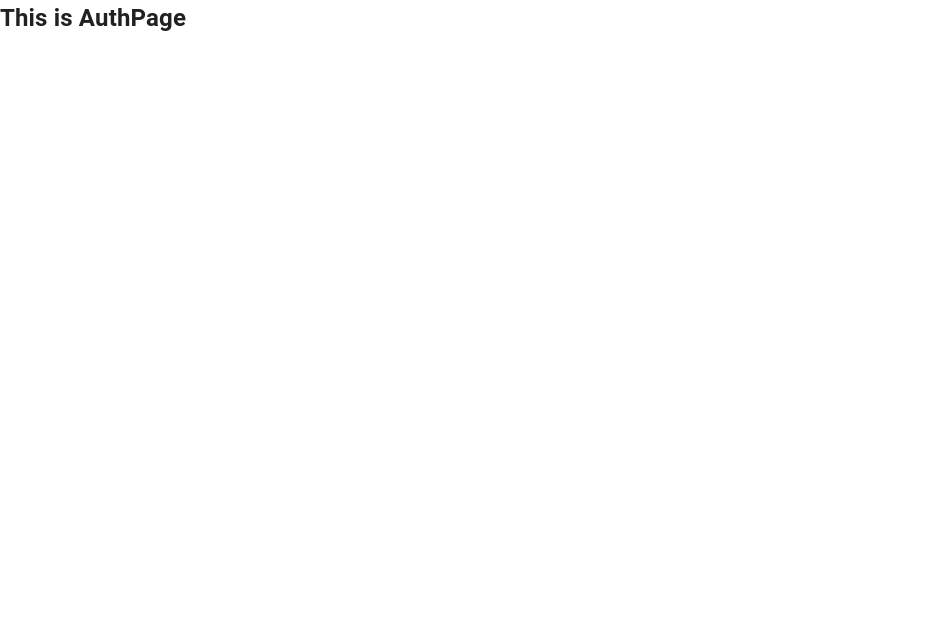
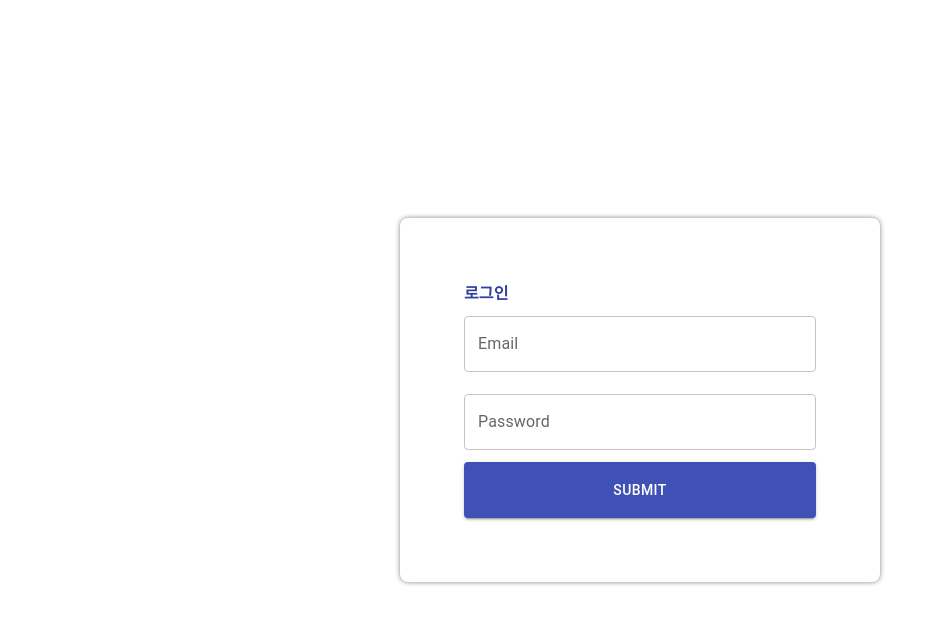
Before and after one commit to junseokoh-hub/react-mui-dashboard, a React (Vite) app: page /auth in a window 1280 px wide. Shown: the top 624 px of the page, without its empty margins (0-946 px from the left). Built offline with nearby package versions, Linux system fonts and the light colour scheme.

Commit message:
feat: add authform in auth page

```diff
--- /dev/null
+++ b/src/components/atoms/Button.tsx
@@ -0,0 +1,28 @@
+import MaterialButton, { ButtonProps } from "@mui/material/Button";
+
+const Button = ({
+  id,
+  name,
+  type,
+  variant,
+  children,
+  color,
+  fullWidth,
+  sx,
+}: ButtonProps) => {
+  return (
+    <MaterialButton
+      id={id}
+      name={name}
+      type={type}
+      variant={variant}
+      color={color}
+      fullWidth={fullWidth}
+      sx={sx}
+    >
+      {children}
+    </MaterialButton>
+  );
+};
+
+export default Button;
--- /dev/null
+++ b/src/components/atoms/Input.tsx
@@ -0,0 +1,16 @@
+import TextField, { TextFieldProps } from "@mui/material/TextField";
+
+const Input = ({ id, label, name, variant, type, sx }: TextFieldProps) => {
+  return (
+    <TextField
+      id={id}
+      label={label}
+      name={name}
+      variant={variant}
+      type={type}
+      sx={sx}
+    />
+  );
+};
+
+export default Input;
--- /dev/null
+++ b/src/components/auth/AuthForm.tsx
@@ -0,0 +1,78 @@
+import Input from "../atoms/Input";
+import FormLabel from "@mui/material/FormLabel";
+import { styled } from "@mui/material/styles";
+import Alert from "@mui/material/Alert";
+import AlertTitle from "@mui/material/AlertTitle";
+import Button from "../atoms/Button";
+import { useNavigate } from "react-router-dom";
+
+const Form = styled("form")({
+  padding: "4rem",
+  width: "30rem",
+  display: "flex",
+  flexDirection: "column",
+  borderRadius: "0.5rem",
+  boxShadow: "0px 0px 5px rgba(0,0,0,0.5)",
+});
+
+const AuthForm = () => {
+  const navigate = useNavigate();
+  const authSubmitHandler = (e: React.FormEvent<HTMLFormElement>) => {
+    e.preventDefault();
+    const formData = new FormData(e.currentTarget);
+    const emailInput = formData.get("email") as string;
+    const passwordInput = formData.get("password") as string;
+    console.log(emailInput);
+
+    if (
+      !emailInput ||
+      emailInput.trim().length < 6 ||
+      !passwordInput ||
+      passwordInput.trim().length < 6
+    ) {
+      return;
+    }
+
+    localStorage.setItem("auth", emailInput);
+
+    if (localStorage.getItem("auth")) {
+      navigate("/");
+    }
+  };
+
+  return (
+    <Form onSubmit={authSubmitHandler}>
+      <FormLabel sx={{ fontWeight: "bold", color: "primary.dark" }}>
+        로그인
+      </FormLabel>
+      <Input
+        id={"email"}
+        label={"Email"}
+        name={"email"}
+        variant={"outlined"}
+        type={"text"}
+        sx={{ margin: "0.7rem 0" }}
+      />
+      <Input
+        id={"password"}
+        label={"Password"}
+        name={"password"}
+        variant={"outlined"}
+        type={"password"}
+        sx={{ margin: "0.7rem 0" }}
+      />
+      <Button
+        id={"submit"}
+        name={"submit"}
+        variant={"contained"}
+        type={"submit"}
+        fullWidth={true}
+        sx={{ padding: "1rem 0" }}
+      >
+        Submit
+      </Button>
+    </Form>
+  );
+};
+
+export default AuthForm;
--- a/src/pages/AuthPage.tsx
+++ b/src/pages/AuthPage.tsx
@@ -1,5 +1,19 @@
+import AuthForm from "../components/auth/AuthForm";
+import Container from "@mui/material/Container";
+
 const AuthPage = () => {
-  return <h2>This is AuthPage</h2>;
+  return (
+    <Container
+      sx={{
+        height: "100vh",
+        display: "flex",
+        justifyContent: "center",
+        alignItems: "center",
+      }}
+    >
+      <AuthForm />
+    </Container>
+  );
 };
 
 export default AuthPage;
```
